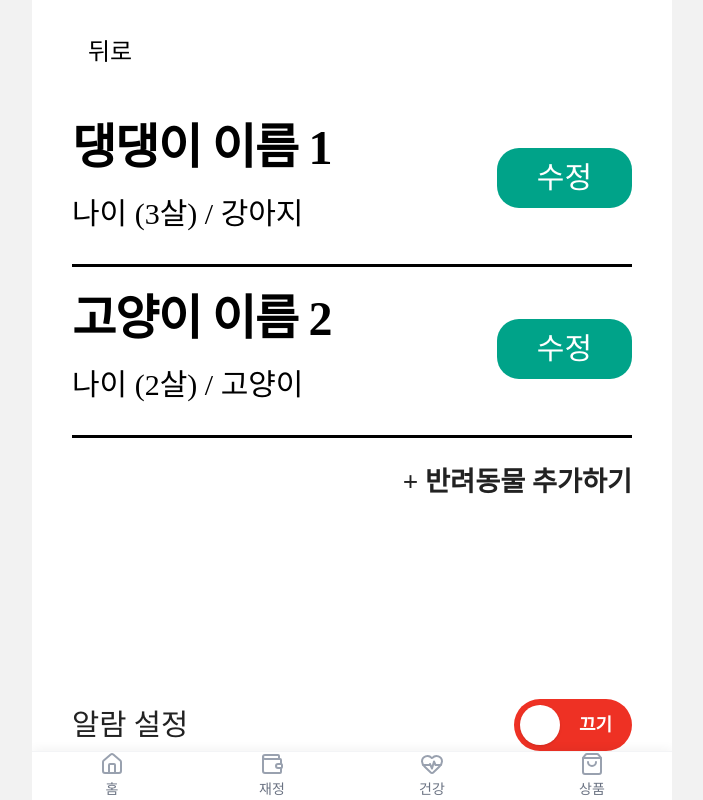
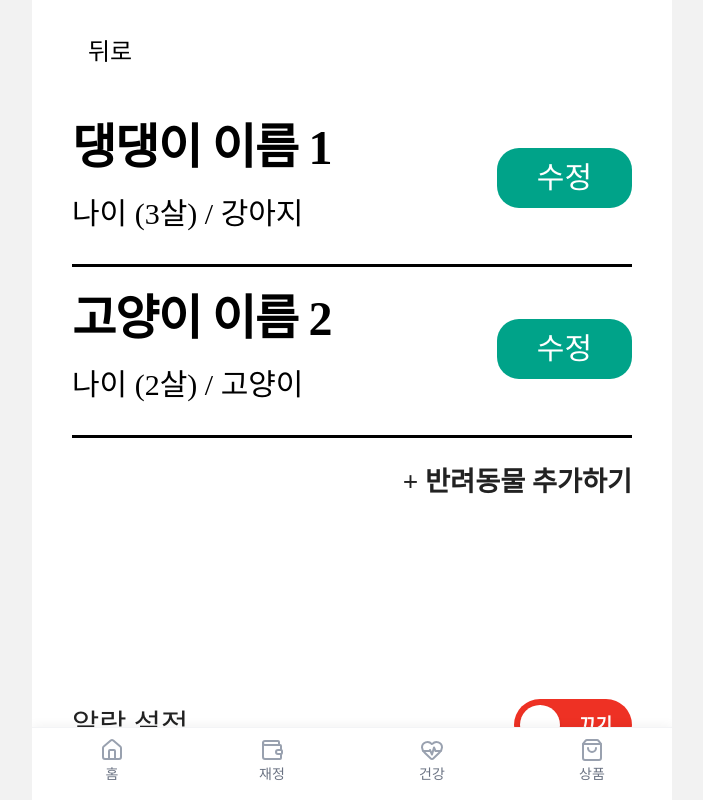
Before and after one commit to My-Golden-Kids/MGK, a Next.js app in the folder FE/: page /settings in a window 1280 px wide. Shown: the whole page, without its empty margins (288-991 px from the left). Built offline with nearby package versions, Linux system fonts and the light colour scheme.

Commit message:
fix: 탭 정렬 어긋나는 오류 수정

```diff
--- a/FE/components/common/BottomNavigation.tsx
+++ b/FE/components/common/BottomNavigation.tsx
@@ -40,17 +40,19 @@ export function BottomNavigation() {
             <Link
               href={item.href}
               key={item.label}
-              className="relative flex flex-col items-center justify-center text-sm font-medium"
+              className="relative flex h-full flex-col items-center justify-center pt-2 pb-3 text-sm font-medium"
             >
-              <Icon
-                className={cn(
-                  "mb-1 h-6 w-6 transition-colors",
-                  isActive ? "text-green-600" : "text-gray-400",
-                )}
-              />
+              <div className="flex h-7 items-center justify-center">
+                <Icon
+                  className={cn(
+                    "h-6 w-6 shrink-0 transition-colors",
+                    isActive ? "text-green-600" : "text-gray-400",
+                  )}
+                />
+              </div>
               <span
                 className={cn(
-                  "transition-colors",
+                  "mt-1 min-h-[20px] leading-none transition-colors",
                   isActive ? "text-green-600" : "text-gray-500",
                 )}
               >
```
